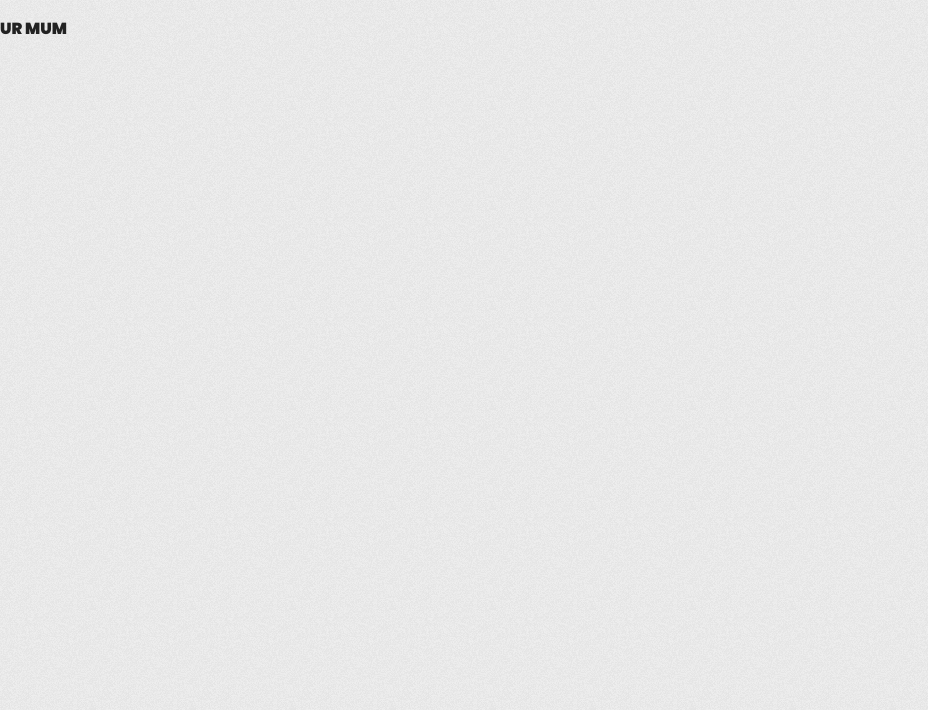
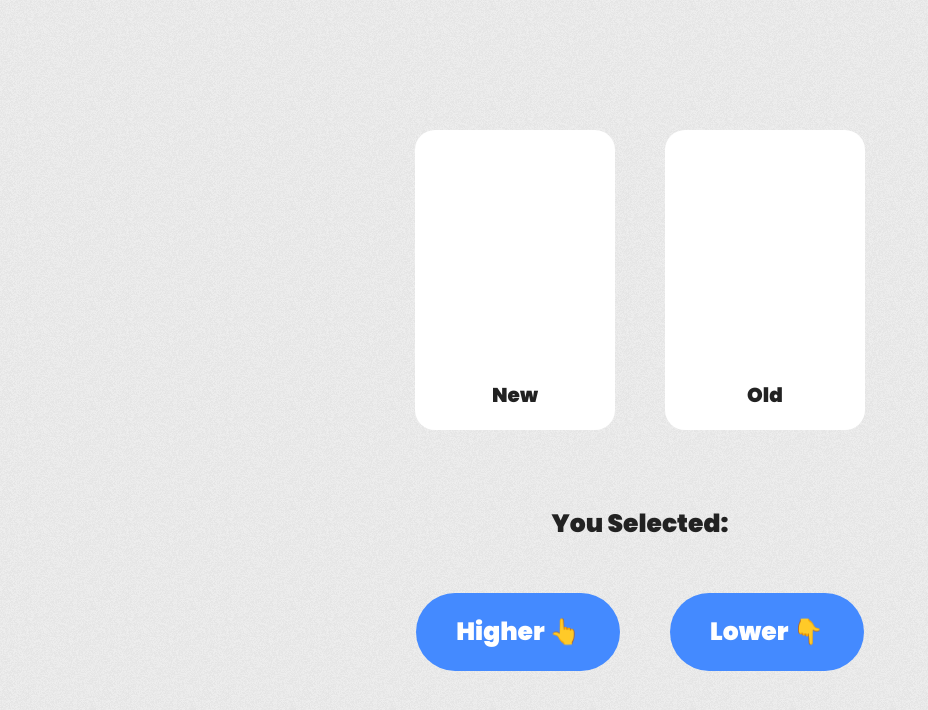
Before and after one commit to hiMRK/higher-lower, a React (Create React App) app: page / in a window 1280 px wide. Shown: the top 710 px of the page, without its empty margins (0-928 px from the left). Built offline with nearby package versions, Linux system fonts and the light colour scheme.

Commit message:
Testing Styling

```diff
--- a/src/App.js
+++ b/src/App.js
@@ -1,11 +1,67 @@
-import React, { useState } from 'react';
+import React, { useState, useEffect, useRef } from 'react';
 import { random } from 'underscore';
-import './App.scss';
+import './app.scss';
 
 const App = () => {
+  const [randomNumber, setRandomNumber] = useState('');
+  const [userChoice, setUserChoice] = useState('');
+  const getRandomNumber = (e) => {
+    setRandomNumber(random(1, 20));
+    (e.target.id === 'higher') ? setUserChoice('higher') : setUserChoice('lower');
+  };
+
+  // usePrevious Hook
+  const usePrevious = (value) => {
+    const REF = useRef();
+    useEffect(() => {
+      REF.current = value;
+    });
+    return REF.current;
+  };
+  const prevNumber = usePrevious(randomNumber);
+
   return (
-    <p>UR MUM</p>
+    <div class='game game-wrapper'>
+      <div class='game__card-wrapper'>
+        <div className='card'>
+          {randomNumber}
+          <p className='card__title'>New</p>
+        </div>
+        <div className='card'>
+          {prevNumber}
+          <p className='card__title'>Old</p>
+        </div>
+        {/* {
+          randomNumber &&
+            <div className='card'>
+              <p className='card__title'>New</p>
+              {randomNumber}
+            </div>
+        } */}
+        {/* {
+          prevNumber &&
+            <div className='card'>
+              <p className='card__title'>Old</p>
+              {prevNumber}
+            </div>
+        } */}
+      </div>
+      <div className='game__result'>
+        { prevNumber && (
+          (userChoice === 'higher')
+            ? (randomNumber > prevNumber) ? <p class='result--win'>You Win 😎</p> : <p class='result--lost'>You Lost 😢</p>
+            : (randomNumber < prevNumber) ? <p class='result--win'>You Win 😎</p> : <p class='result--lost'>You Lost 😢</p>
+            ? (randomNumber === prevNumber) ? <p class='result--draw'>Draw 🤷‍♀️</p> : <p class='result--lost'>You Lost 😢</p>
+          : ''
+        )}
+      </div>
+      <div className='game__choice'>You Selected: <span class='choice--highlighted'>{userChoice}</span></div>
+      <div class='game__controls'>
+        <button className='controls-btn' onClick={ getRandomNumber } id='higher'>Higher 👆</button>
+        <button className='controls-btn' onClick={ getRandomNumber } id='lower'>Lower 👇</button>
+      </div>
+    </div>
   );
-};
+}
 
 export default App;
```
Also changed, not shown: src/logo.svg (deleted).
